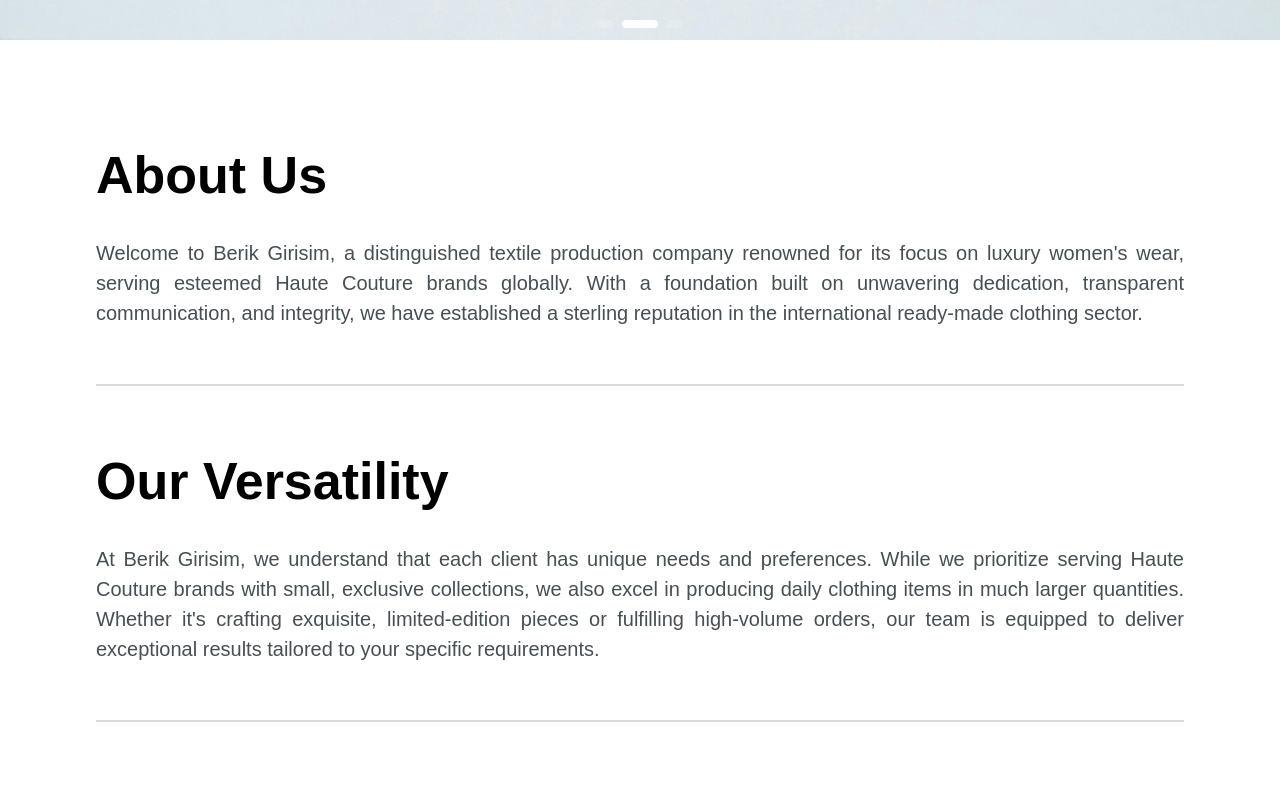
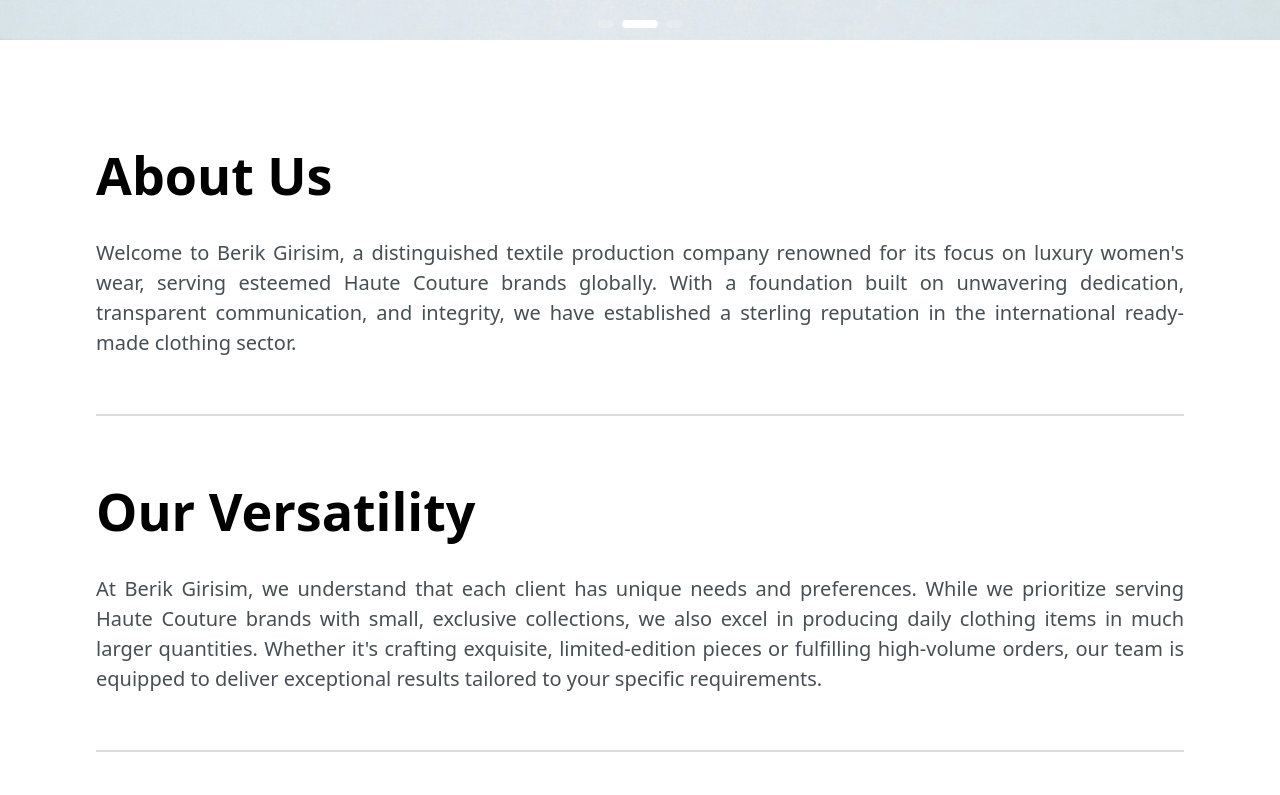
Before and after one commit to Alperen7K/berik-textile, a React (Create React App) app: page / in a window 1280 px wide. Shown: the part 760-1555 px from the top of the page. Built offline with nearby package versions, Linux system fonts and the light colour scheme.

Commit message:
google fonts css added

```diff
--- a/src/App.css
+++ b/src/App.css
@@ -1,16 +1,12 @@
-@font-face {
-    font-family: 'swiss';
-    src: url('/src/assets/fonts/Swis721_Hv_BT_Heavy.ttf') format('ttf');
+  .oswald{
+    font-family: "Oswald", sans-serif;
+    font-weight: 300;
+    font-optical-sizing: auto;
+    font-style: normal;
   }
 
-  .font-swiss{
-    font-family: "swiss",sans-serif;
+  .roboto-light {
+    font-family: "Roboto", sans-serif;
+    font-weight: 300;
+    font-style: normal;
   }
-@font-face {
-    font-family: 'engravers';
-    src: url('/src/assets/fonts/ENGRGOTN.TTF') format('ttf');
-  }
-
-  .font-engravers{
-    font-family: "engravers",sans-serif;
-  }
```
